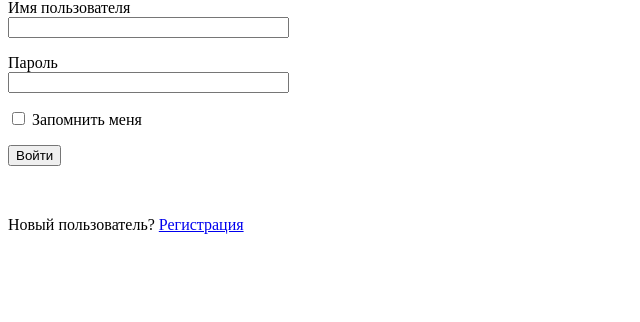
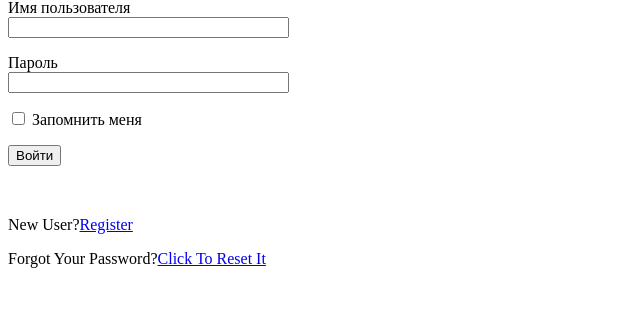
Before and after one commit to IvanTimiryazev/testnet, a Flask app: page /login in a window 1280 px wide. Shown: the part 117-439 px from the top of the page, without its empty margins (0-640 px from the left). Run offline with Flask 2, Linux system fonts and the light colour scheme.

Commit message:
Reset Password add

```diff
--- a/app/__init__.py
+++ b/app/__init__.py
@@ -5,6 +5,7 @@ from flask import Flask
 from flask_sqlalchemy import SQLAlchemy
 from flask_migrate import Migrate
 from flask_login import LoginManager
+from flask_mail import Mail
 
 from config import Config
 
@@ -13,6 +14,7 @@ db = SQLAlchemy()
 migrate = Migrate()
 login = LoginManager()
 login.login_view = 'auth.login'
+mail = Mail()
 
 
 def create_app(config_class=Config):
@@ -22,6 +24,7 @@ def create_app(config_class=Config):
     db.init_app(app)
     migrate.init_app(app, db)
     login.init_app(app)
+    mail.init_app(app)
 
     from app.main import bp as main_bp
     app.register_blueprint(main_bp)
--- a/app/auth/forms.py
+++ b/app/auth/forms.py
@@ -27,3 +27,14 @@ class RegistrationForm(FlaskForm):
         user = Users.query.filter_by(email=email.data).first()
         if user is not None:
             raise ValidationError('Адрес занят:(')
+
+
+class ResetPasswordRequestForm(FlaskForm):
+    email = StringField('Your Email', validators=[DataRequired(), Email()])
+    submit = SubmitField('Request Password Reset')
+
+
+class ResetPasswordForm(FlaskForm):
+    password = PasswordField('New Password', validators=[DataRequired()])
+    password2 = PasswordField('Repeat Password', validators=[DataRequired(), EqualTo('password')])
+    submit = SubmitField('Submit')
--- a/app/auth/routes.py
+++ b/app/auth/routes.py
@@ -1,7 +1,8 @@
 from app.auth import bp
-from app.auth.forms import LoginForm, RegistrationForm
+from app.auth.forms import LoginForm, RegistrationForm, ResetPasswordRequestForm, ResetPasswordForm
 from app.models import Users
 from app import db
+from app.auth.email import send_password_reset_email
 
 from flask_login import login_user, logout_user, current_user
 from flask import render_template, flash, redirect, url_for, request
@@ -49,3 +50,33 @@ def register():
         flash('Вы зарегистрированы!')
         return redirect(url_for('auth.login'))
     return render_template('auth/register.html', title='Регистрация', form=form)
+
+
+@bp.route('/reset_password_request', methods=['GET', 'POST'])
+def reset_password_request():
+    if current_user.is_authenticated:
+        return redirect(url_for('main.index'))
+    form = ResetPasswordRequestForm()
+    if form.validate_on_submit():
+        user = Users.query.filter_by(email=form.email.data).first()
+        if user:
+            send_password_reset_email(user)
+        flash('Check your email for the instructions for reset your password')
+        return redirect(url_for('auth.login'))
+    return render_template('auth/reset_password_request.html', form=form, title='Reset Password')
+
+
+@bp.route('/reset_password/<token>', methods=['GET', 'POST'])
+def reset_password(token):
+    if current_user.is_authenticated:
+        return redirect(url_for('main.index'))
+    user = Users.verify_reset_password_token(token)
+    if not user:
+        return redirect(url_for('main.index'))
+    form = ResetPasswordForm()
+    if form.validate_on_submit():
+        user.set_password(form.password.data)
+        db.session.commit()
+        flash('Your password has been reset')
+        return redirect(url_for('auth.login'))
+    return render_template('auth/reset_password.html', form=form)
--- a/app/templates/auth/login.html
+++ b/app/templates/auth/login.html
@@ -25,5 +25,6 @@
         <p>{{ form.submit() }}</p>
     </form>
     <br>
-    <p>Новый пользователь? <a href="{{ url_for('auth.register') }}">Регистрация</a></p>
+    <p>New User?<a href="{{ url_for('auth.register') }}">Register</a></p>
+    <p>Forgot Your Password?<a href="{{ url_for('auth.reset_password_request') }}">Click To Reset It</a></p>
 {% endblock %}
--- a/config.py
+++ b/config.py
@@ -14,7 +14,6 @@ class Config(object):
     MAIL_SERVER = os.getenv('MAIL_SERVER')
     MAIL_PORT = os.getenv('MAIL_PORT')
     MAIL_USE_TLS = os.getenv('MAIL_USE_TLS')
-    MAIL_USE_SSL = os.getenv('MAIL_USE_SSL')
     MAIL_PASSWORD = os.getenv('MAIL_PASSWORD')
     MAIL_USERNAME = os.getenv('MAIL_USERNAME')
     ADMINS = os.getenv('ADMINS')
```
Also changed, not shown: app/auth/email.py (added, +11 -0 lines), app/email.py (added, +17 -0 lines), app/models.py (+21 -1 lines), app/templates/auth/reset_password.html (added, +24 -0 lines), app/templates/auth/reset_password_request.html (added, +16 -0 lines), app/templates/email/reset_password.html (added, +8 -0 lines), app/templates/email/reset_password.txt (added, +7 -0 lines), 1 other file.
